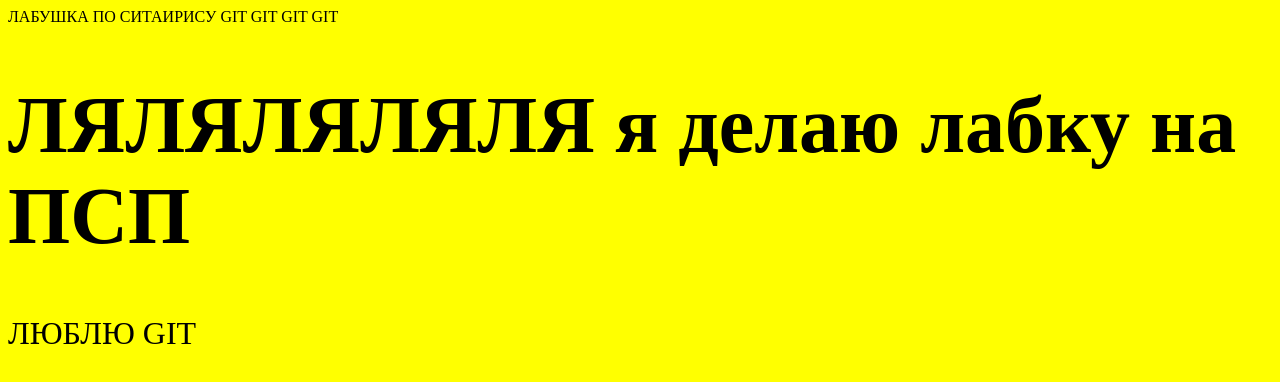
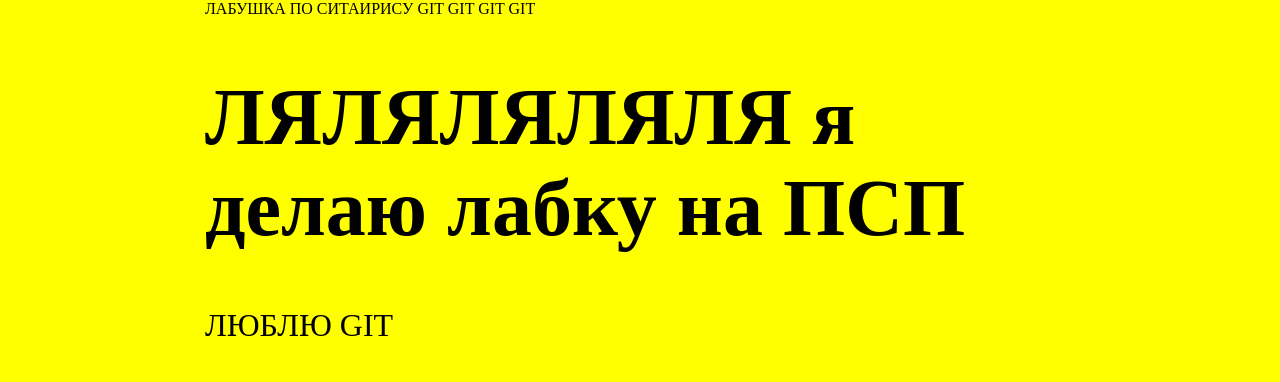
Before and after one commit to shanya1995/my_site, a plain HTML site: page index.html in a window 1280 px wide. Drawn offline with Linux system fonts and the light colour scheme.

Commit message:
edit css width

```diff
--- a/style.css
+++ b/style.css
@@ -1,6 +1,8 @@
 body{
 
     background-color: yellow;
+    width: 870px;
+    margin: 0 auto;
 
 }
 
```
